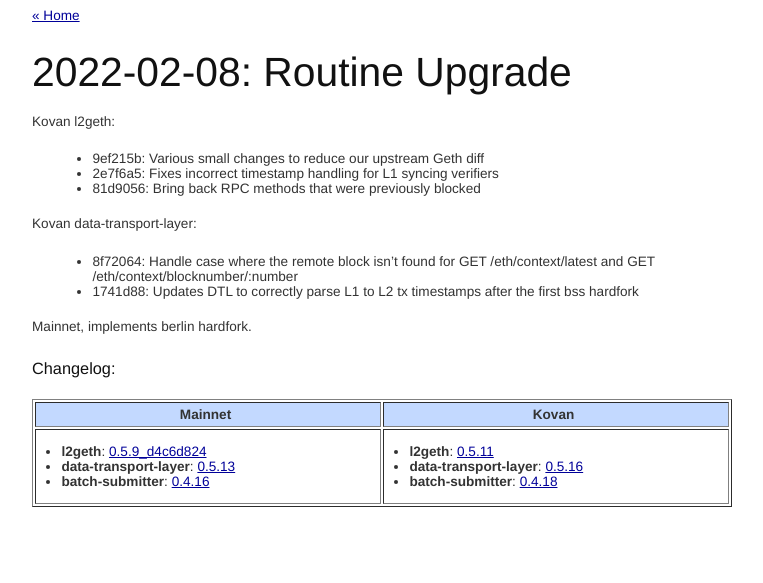
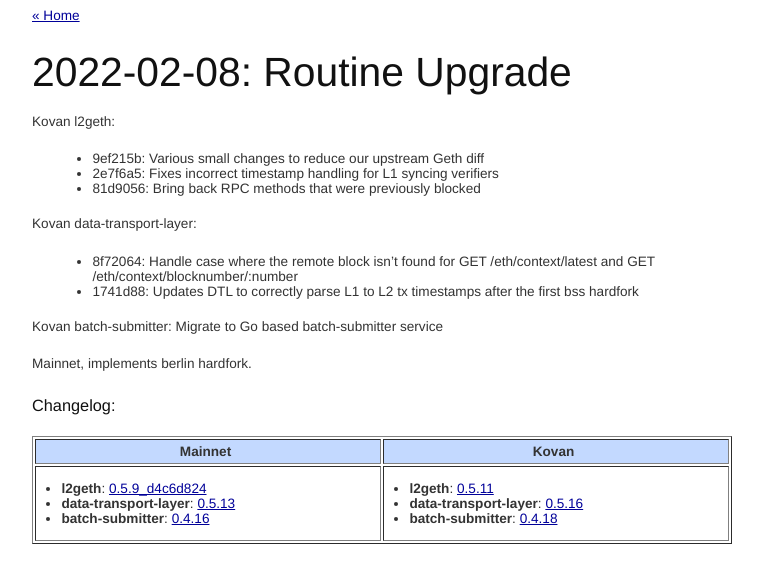
Before and after one commit to ethereum-optimism/changelog, a Jekyll site: the page built from _posts/2022-02-08-routine-upgrade.md, in a window 1280 px wide. Shown: the top 583 px of the page, without its empty margins (258-1021 px from the left). Built offline with Jekyll 4.4.1, drawn with Linux system fonts in a browser that asks for light colours.

Commit message:
Added kovan batch-submitter update

```diff
--- a/_posts/2022-02-08-routine-upgrade.md
+++ b/_posts/2022-02-08-routine-upgrade.md
@@ -28,4 +28,7 @@
 - 8f72064: Handle case where the remote block isn't found for GET /eth/context/latest and GET /eth/context/blocknumber/:number
 - 1741d88: Updates DTL to correctly parse L1 to L2 tx timestamps after the first bss hardfork
 
+Kovan batch-submitter:
+Migrate to Go based batch-submitter service
+
 Mainnet, implements berlin hardfork.
```
